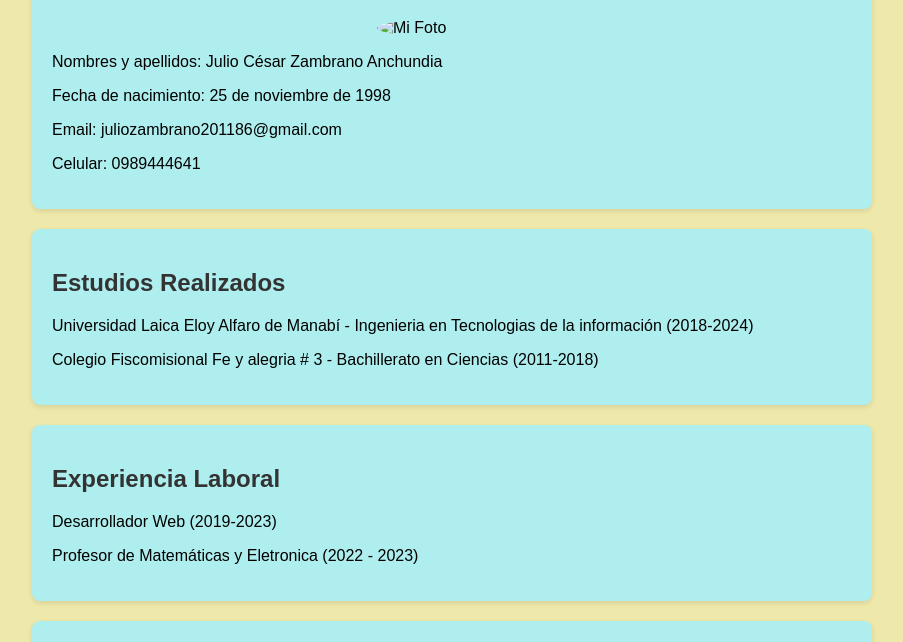
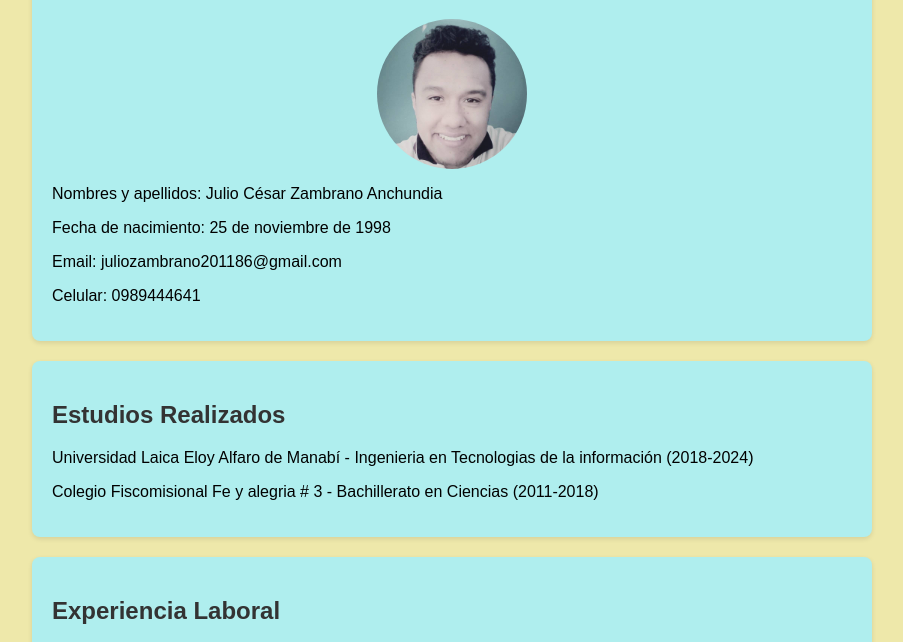
Before and after one commit to JulioZambrano25/PORTAFOLIO-JULIO-ZAMBRANO.github.io, a plain HTML site: page index.html in a window 1280 px wide. Shown: the part 101-743 px from the top of the page, without its empty margins (188-1091 px from the left). Drawn offline with Linux system fonts and the light colour scheme.

Commit message:
ARREGLO UBICACIÓN DE IMAGEN DE PERFIL

```diff
--- a/index.html
+++ b/index.html
@@ -10,7 +10,7 @@
 
     <div class="container">
         <h1>Datos Personales</h1>
-        <img src="FOTOS/FOTO DE PERFIL.jpg" alt="Mi Foto">
+        <img src="FOTO DE PERFIL.jpg" alt="Mi Foto">
         <p>Nombres y apellidos: Julio César Zambrano Anchundia </p>
         <p>Fecha de nacimiento: 25 de noviembre de 1998</p>
         <p>Email: juliozambrano201186@gmail.com</p>
```
